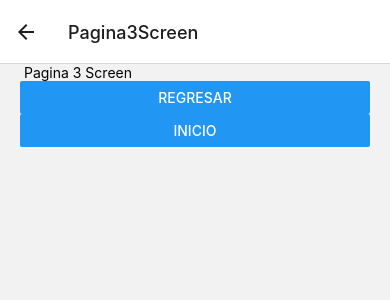
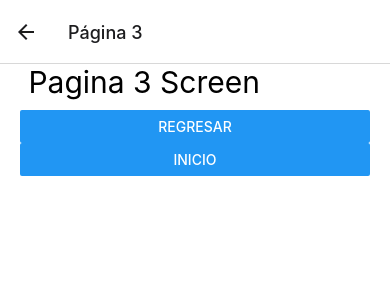
Before and after one commit to frelian/react-native-tipos-de-navegacion, a React Native app: screen /Pagina3Screen in a window 390 px wide. Shown: the top 300 px of the page. Built offline with nearby package versions, Linux system fonts and the light colour scheme.

Commit message:
105. Mejorando el Stack Navigator

```diff
--- a/src/navigator/StackNavigator.tsx
+++ b/src/navigator/StackNavigator.tsx
@@ -10,10 +10,25 @@
 
 export const StackNavigator = () => {
   return (
-    <Stack.Navigator>
-      <Stack.Screen name="Pagina1Screen" component={ Pagina1Screen } />
-      <Stack.Screen name="Pagina2Screen" component={ Pagina2Screen } />
-      <Stack.Screen name="Pagina3Screen" component={ Pagina3Screen } />
+    <Stack.Navigator
+        // initialRouteName='Pagina2Screen'
+        screenOptions={{
+
+            // headerShown: false, // Oculta el header del menu
+            headerStyle: {
+                elevation: 0, // propiedad solo para Android, quita el borde en el header
+                shadowColor: 'transparent' // hace lo mismo que elevation: 0 pero se usa para aplicar en IOs
+            },
+
+            // Estilos para todas las screens
+            cardStyle: {
+                backgroundColor: 'white'
+            }
+        }}
+    >
+      <Stack.Screen name="Pagina1Screen" options={{ title: "Página 1" }} component={ Pagina1Screen } />
+      <Stack.Screen name="Pagina2Screen" options={{ title: "Página 2" }} component={ Pagina2Screen } />
+      <Stack.Screen name="Pagina3Screen" options={{ title: "Página 3" }} component={ Pagina3Screen } />
     </Stack.Navigator>
   );
 }
--- a/src/screens/Pagina1Screen.tsx
+++ b/src/screens/Pagina1Screen.tsx
@@ -9,7 +9,7 @@
 
     return (
         <View style={ styles.globalMargin }>
-            <Text> Pagina 1 Screen</Text>
+            <Text style={ styles.title } > Pagina 1 Screen</Text>
 
             <Button
                 title="Ir página 2"
--- a/src/screens/Pagina2Screen.tsx
+++ b/src/screens/Pagina2Screen.tsx
@@ -1,4 +1,4 @@
-import React from 'react';
+import React, { useEffect } from 'react';
 
 import { Button, Text, View } from 'react-native';
 import { useNavigation } from '@react-navigation/native';
@@ -8,9 +8,16 @@
 
     const navigator = useNavigation();
 
+    useEffect(() => {
+        navigator.setOptions({
+            title: 'Hola Mundo', // sobree escribe lo que haya mandado el padre StackNavigator.tsx
+            headerBackTitle: 'Atras' // solo para IOs, si lo mando vacio '' entonces pone el idioma que tenga el telefono
+        })
+    }, [])
+
     return (
         <View style={ styles.globalMargin }>
-            <Text> Pagina 2 Screen</Text>
+            <Text style={ styles.title }> Pagina 2 Screen</Text>
 
             <Button
                 title="Ir página 3"
--- a/src/screens/Pagina3Screen.tsx
+++ b/src/screens/Pagina3Screen.tsx
@@ -8,7 +8,7 @@
 export const Pagina3Screen = ( { navigation }: Props ) => {
     return (
         <View style={ styles.globalMargin }>
-            <Text> Pagina 3 Screen</Text>
+            <Text style={ styles.title }> Pagina 3 Screen</Text>
 
             <Button
                 title="Regresar"
--- a/src/theme/appTheme.tsx
+++ b/src/theme/appTheme.tsx
@@ -3,5 +3,9 @@
 export const styles = StyleSheet.create({
     globalMargin: {
         marginHorizontal: 20
+    },
+    title: {
+        fontSize: 30,
+        marginBottom: 10
     }
 })
```
Also changed, not shown: 1 other file (tests, documents, lock files or other folders).
